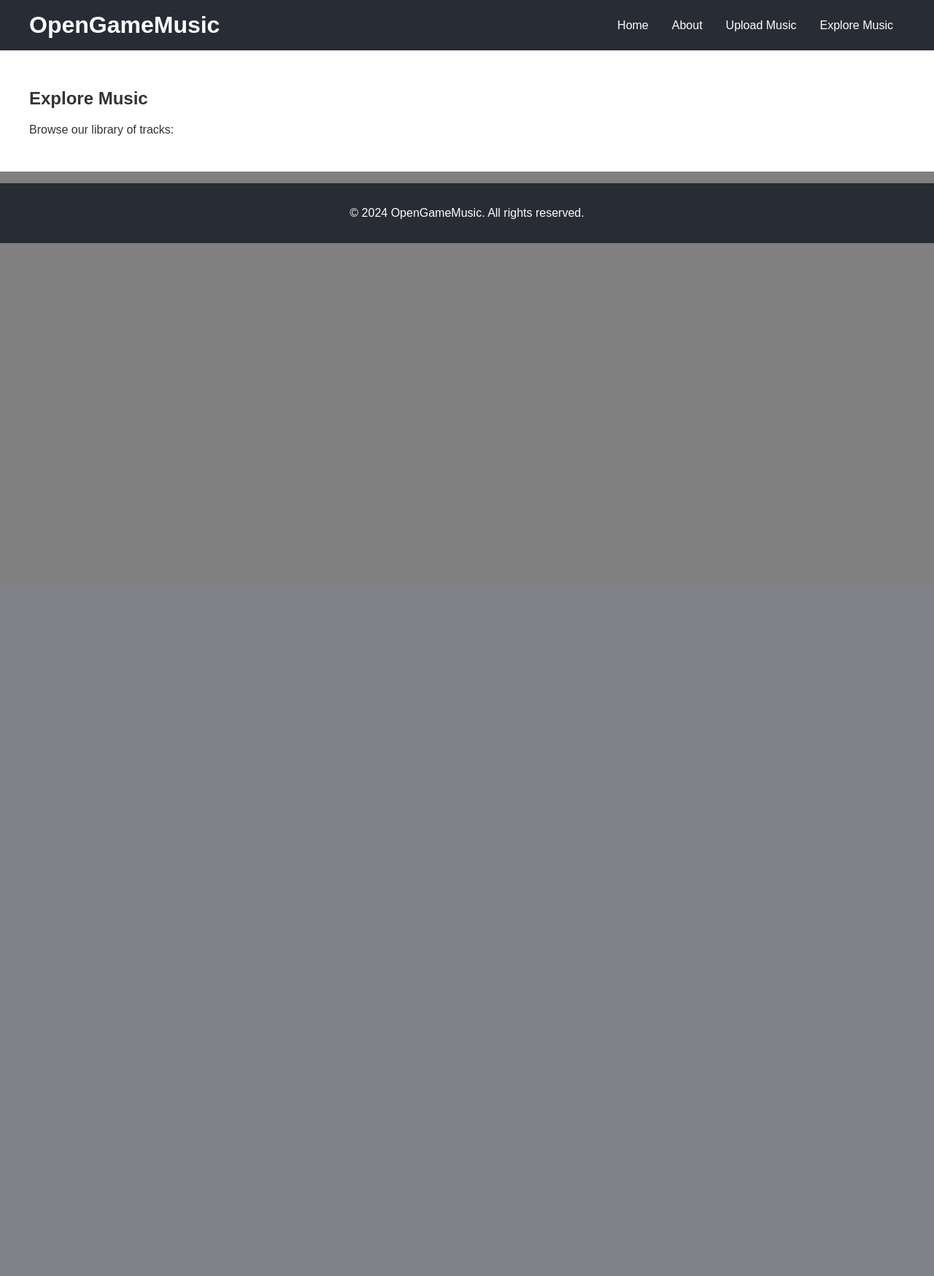
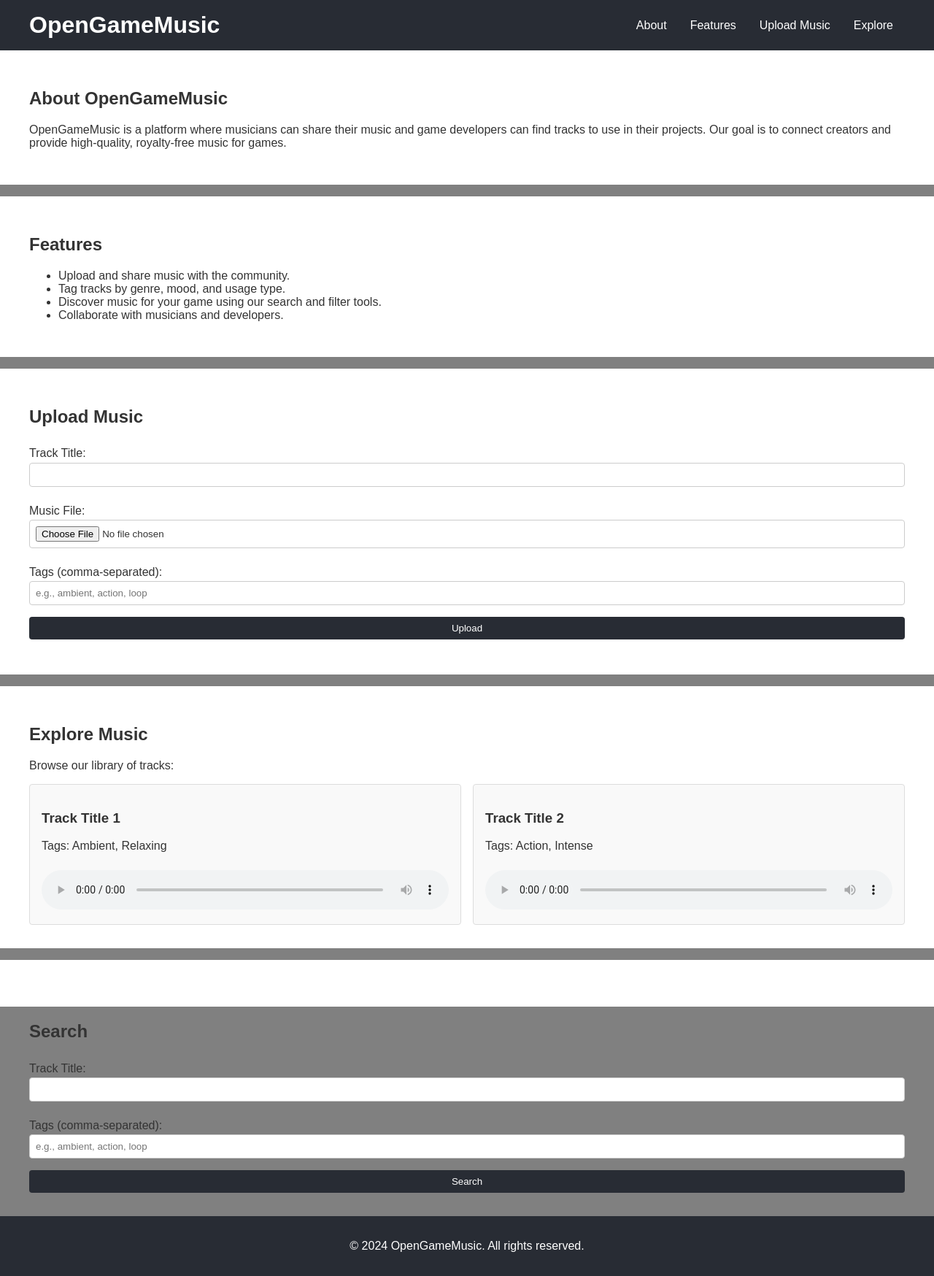
Before and after one commit to gerazaxel/OpenGameMusic, a Flask app: page / in a window 1280 px wide. Shown: the whole page at 73% size. Before the commit the page ends 333 px from the top, so only its background shows below. Run offline with Flask 3, Linux system fonts and the light colour scheme.

Commit message:
Update index.html

```diff
--- a/templates/index.html
+++ b/templates/index.html
@@ -4,7 +4,7 @@
     <meta charset="UTF-8">
     <meta name="viewport" content="width=device-width, initial-scale=1.0">
     <title>OpenGameMusic</title>
-    <link rel="stylesheet" href="{{ url_for('static', filename='style.css') }}">
+    <link rel="stylesheet" href="style.css">
 </head>
 <body>
     <header>
@@ -12,32 +12,91 @@
             <h1>OpenGameMusic</h1>
             <nav>
                 <ul>
-                    <li><a href="/">Home</a></li>
-                    <li><a href="/about">About</a></li>
-                    <li><a href="/upload">Upload Music</a></li>
-                    <li><a href="/explore">Explore Music</a></li>
+                    <li><a href="#about">About</a></li>
+                    <li><a href="#features">Features</a></li>
+                    <li><a href="#upload">Upload Music</a></li>
+                    <li><a href="#explore">Explore</a></li>
                 </ul>
             </nav>
         </div>
     </header>
 
     <main>
+        <section id="about" class="section">
+            <div class="container">
+                <h2>About OpenGameMusic</h2>
+                <p>OpenGameMusic is a platform where musicians can share their music and game developers can find tracks to use in their projects. Our goal is to connect creators and provide high-quality, royalty-free music for games.</p>
+            </div>
+        </section>
+
+        <section id="features" class="section">
+            <div class="container">
+                <h2>Features</h2>
+                <ul>
+                    <li>Upload and share music with the community.</li>
+                    <li>Tag tracks by genre, mood, and usage type.</li>
+                    <li>Discover music for your game using our search and filter tools.</li>
+                    <li>Collaborate with musicians and developers.</li>
+                </ul>
+            </div>
+        </section>
+
+        <section id="upload" class="section">
+            <div class="container">
+                <h2>Upload Music</h2>
+                <form action="/upload" method="post" enctype="multipart/form-data">
+                    <label for="music-title">Track Title:</label>
+                    <input type="text" id="music-title" name="music-title" required>
+
+                    <label for="music-file">Music File:</label>
+                    <input type="file" id="music-file" name="music-file" accept="audio/*" required>
+
+                    <label for="tags">Tags (comma-separated):</label>
+                    <input type="text" id="tags" name="tags" placeholder="e.g., ambient, action, loop">
+
+                    <button type="submit">Upload</button>
+                </form>
+            </div>
+        </section>
+
         <section id="explore" class="section">
             <div class="container">
                 <h2>Explore Music</h2>
                 <p>Browse our library of tracks:</p>
                 <div class="music-library">
-                    {% for track in tracks %}
+                    <!-- Example placeholder for music tracks -->
                     <div class="track">
-                        <h3>{{ track.title }}</h3>
-                        <p>Tags: {{ track.tags }}</p>
+                        <h3>Track Title 1</h3>
+                        <p>Tags: Ambient, Relaxing</p>
                         <audio controls>
-                            <source src="{{ url_for('static', filename=track.file_path) }}" type="audio/mpeg">
+                            <source src="example1.mp3" type="audio/mpeg">
                             Your browser does not support the audio element.
                         </audio>
                     </div>
-                    {% endfor %}
+
+                    <div class="track">
+                        <h3>Track Title 2</h3>
+                        <p>Tags: Action, Intense</p>
+                        <audio controls>
+                            <source src="example2.mp3" type="audio/mpeg">
+                            Your browser does not support the audio element.
+                        </audio>
+                    </div>
                 </div>
+            </div>
+        </section>
+        <section id="explore" class="section"></section>
+            <div class="container">
+                <h2>Search</h2>
+                <form action="/upload" method="post" enctype="multipart/form-data">
+                    <label for="music-title">Track Title:</label>
+                    <input type="text" id="music-title" name="music-title" required>
+
+                    <label for="tags">Tags (comma-separated):</label>
+                    <input type="text" id="tags" name="tags" placeholder="e.g., ambient, action, loop">
+
+                    <button type="submit">Search</button>
+                </form>
             </div>
         </section>
     </main>
```
